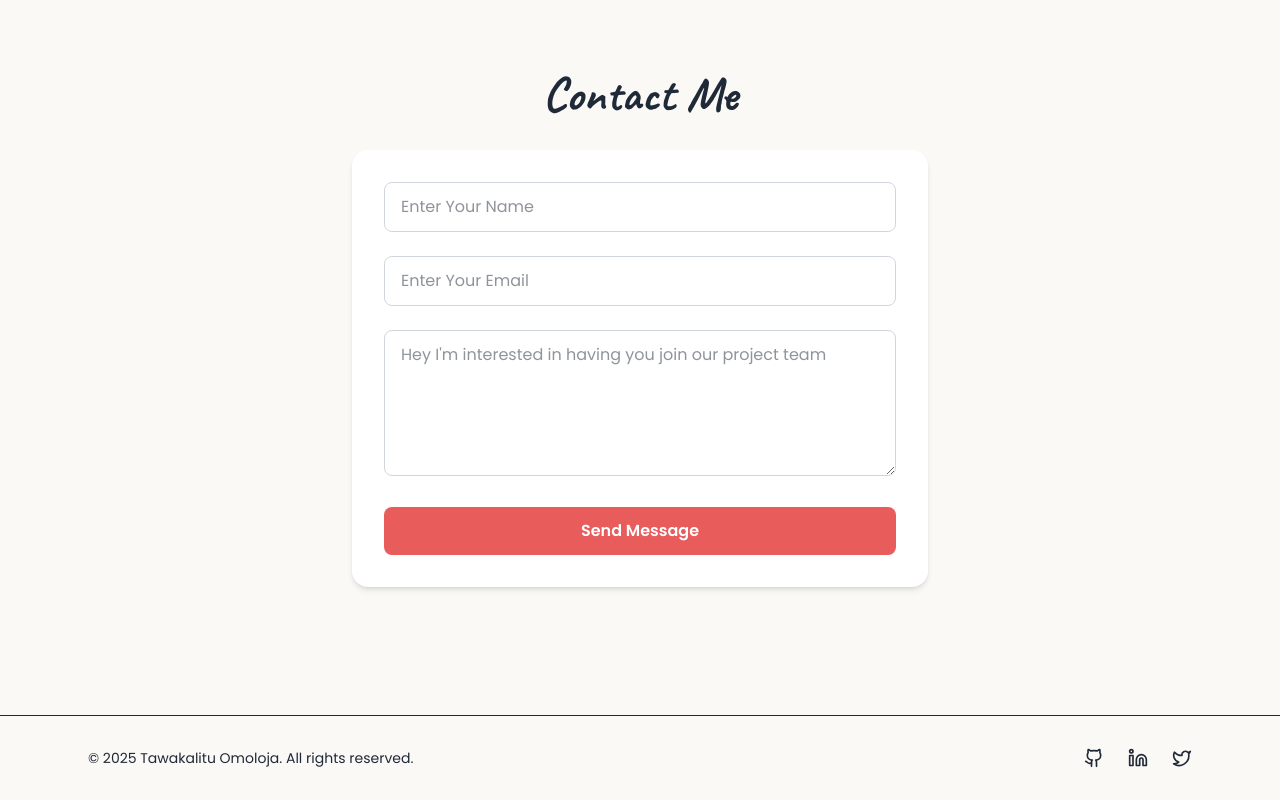
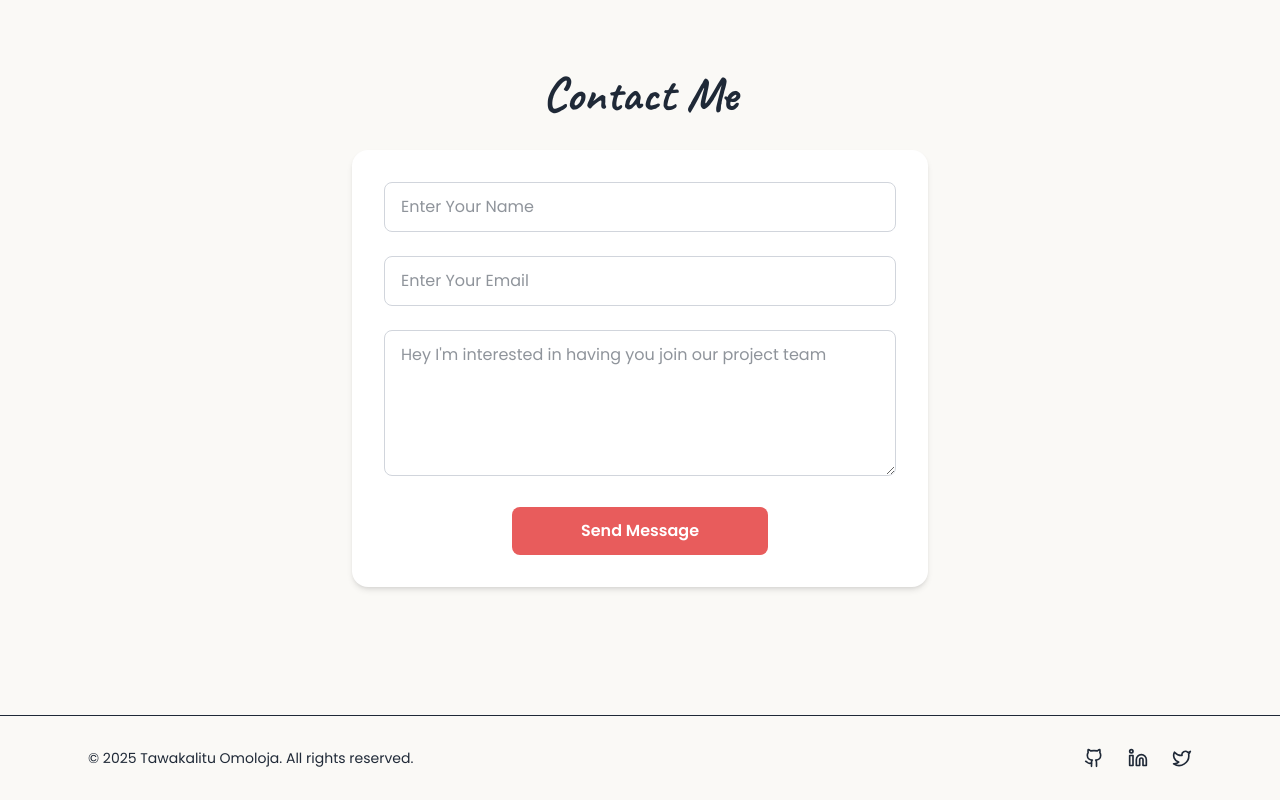
Before and after one commit to Lahitan/my-portfolio, a Next.js app: page / in a window 1280 px wide. Shown: the part 6402-7202 px from the top of the page. Built offline with nearby package versions, Linux system fonts and the light colour scheme.

Commit message:
Update button width in Contact component for improved responsiveness

```diff
--- a/src/components/Contact.tsx
+++ b/src/components/Contact.tsx
@@ -65,7 +65,7 @@ export default function Contact() {
 
         <button
           type="submit"
-          className="w-full py-3 bg-[#E85C5C] text-white font-semibold rounded-lg hover:bg-[#e55b5b] transition cursor-pointer"
+          className="w-full md:w-1/2 md:px-3 py-3 bg-[#E85C5C] text-white font-semibold rounded-lg hover:bg-[#e55b5b] transition cursor-pointer"
         >
           Send Message
         </button>
```
